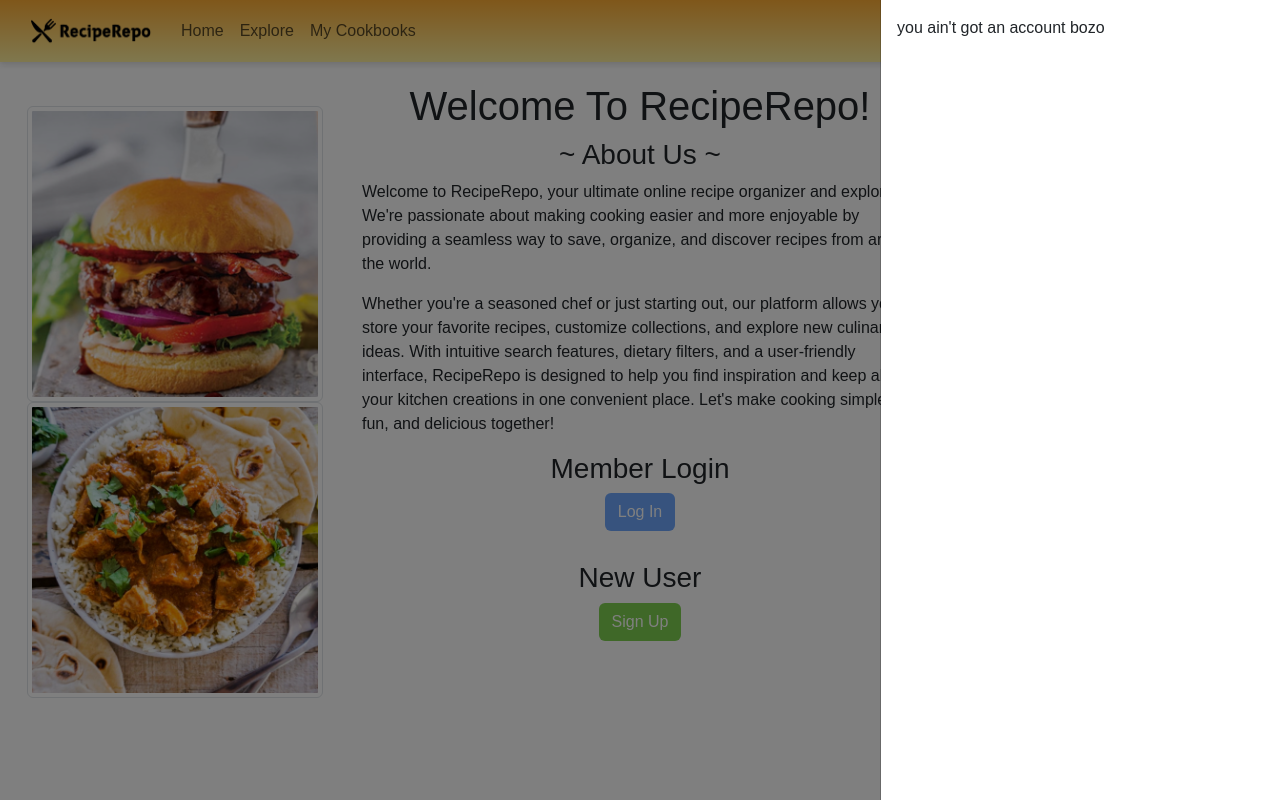
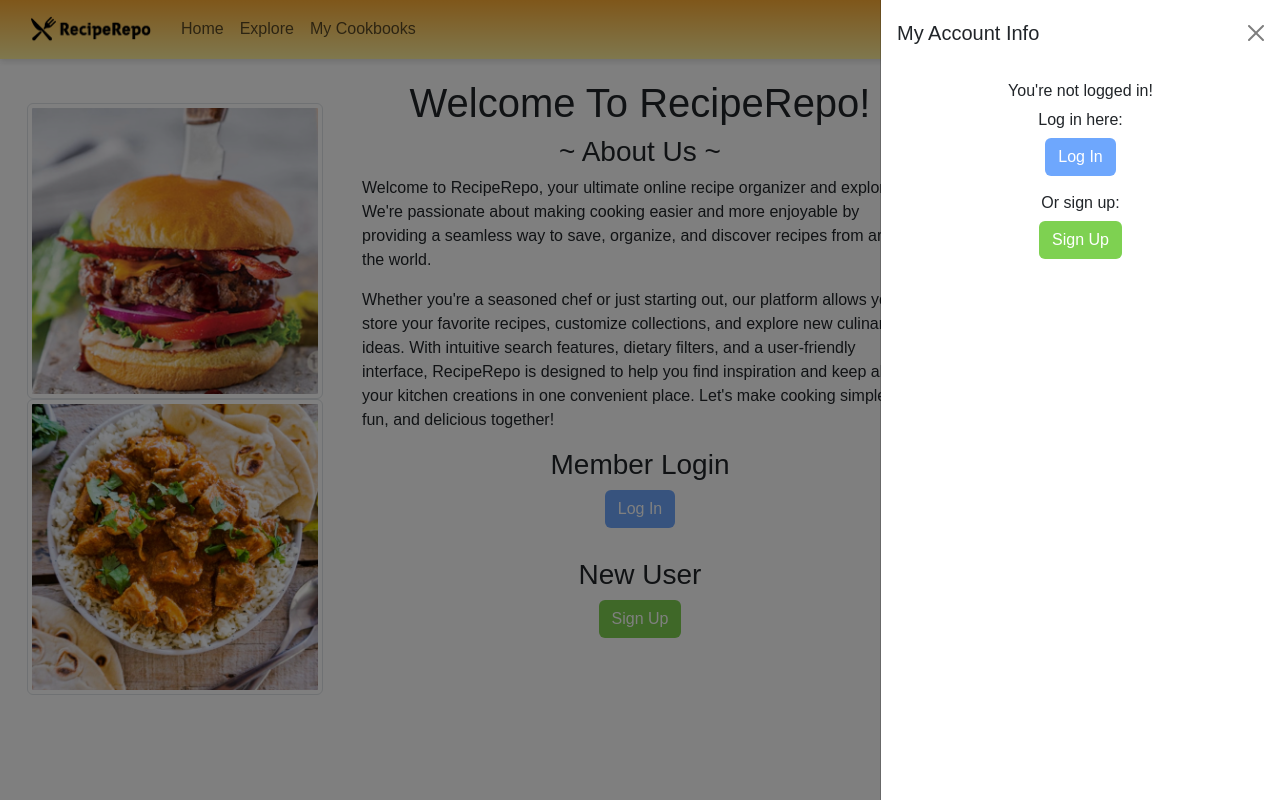
Before and after one commit to Lily-Hagen/RecipeRepo, a Flask app: page / in a window 1280 px wide, after a click that opens the changed part. Run offline with Flask 3, Linux system fonts and the light colour scheme; some web fonts are replaced.

Commit message:
almost done pt 2

```diff
--- a/website/templates/Home.html
+++ b/website/templates/Home.html
@@ -37,9 +37,8 @@
         <div class="offcanvas-header">
           <h5 class="offcanvas-title" id="offcanvasExampleLabel">My Account Info</h5>
           <button type="button" class="btn-close" data-bs-dismiss="offcanvas" aria-label="Close"></button>
-          <hr class="margin-top: 0px">
+          <hr class="margin-top: 0px; margin-bottom: -10px;">
         </div>
-
 
         <div class="offcanvas-body">
           <h6>First Name</h6>
@@ -49,28 +48,44 @@
             <div class="invalid-feedback">Field Cannot Be Empty</div>
           </div>
 
-          <h6>Last Name</h6>
+          <h6 style="margin-top: 15px;">Last Name</h6>
           <div class="input-group" style="margin-top: 10px; margin-bottom: 10px;">
             <span class="input-group-text"><i class="bi bi-person-fill"></i></span>
             <input type="text" class="form-control" name="account_last_name" id="account_last_name" value="{{ user.last_name }}">
             <div class="invalid-feedback">Field Cannot Be Empty</div>
           </div>
 
-          <h6>Email Address</h6>
+          <h6 style="margin-top: 15px;">Email Address</h6>
           <div class="input-group">
             <span class="input-group-text"><i class="bi bi-envelope-fill"></i></span>
             <input type="text" class="form-control" name="account_email" id="account_email" value="{{ user.email }}">
             <div class="invalid-feedback">Please Enter A Valid Email Address</div>
           </div>
 
-          <hr style="color: white;">
+          <hr style="color: white; margin-bottom: 0px;">
           <button type="submit" class="btn btn-signup">Save</button>
 
         </div>
       </form>
     {% else %}
       <div class="offcanvas-header">
-        <p>you ain't got an account bozo</p>
+        <h5 class="offcanvas-title" id="offcanvasExampleLabel">My Account Info</h5>
+        <button type="button" class="btn-close" data-bs-dismiss="offcanvas" aria-label="Close"></button>
+        <hr class="margin-top: 0px; margin-bottom: -10px;">
+      </div>
+
+      <div class="offcanvas-body">
+        <h6 align="center">You're not logged in!</h6>
+
+        <p align="center">Log in here:</p>
+        <div align="center" style="margin-top: -10px;">
+          <a href="{{ url_for('auth.login') }}" class="btn btn-login fw-medium">Log In</a>
+        </div>
+
+        <p align="center" style="margin-top: 15px;">Or sign up:</p>
+        <div align="center" style="margin-top: -10px;">
+          <a href="{{ url_for('auth.sign_up') }}" class="btn btn-signup fw-medium">Sign Up</a>
+        </div>
       </div>
     {% endif %}
   </div>
--- a/website/templates/base.html
+++ b/website/templates/base.html
@@ -36,7 +36,7 @@
   </head>
   <body>
     <nav class="navbar navbar-expand-lg" role="navigation" style="background-image: linear-gradient(to bottom, #ffae35, #fff09d); box-shadow: 0 .125rem .375rem rgba(0, 0, 0, .2); vertical-align: middle;">
-      <div class="container-fluid">
+      <div class="container-fluid d-flex">
         <!-- Logo that links to Home -->
         <div class="navbar-header">
           <a class="navbar-brand fw-bold" href="/" style="padding-left: 1rem;">
@@ -52,12 +52,12 @@
         </ul>
 
         <!-- Account Icon Offcanvas -->
-        <ul class="nav navbar-nav navbar-right mb-2 mb-lg-0" style="margin-top: -10px;">
-          <li class="navbar-text"><a class="nav-link" href="/logout">Log Out</a></li>
-          <li><button class="btn btn-acc navbar-btn" type="button" data-bs-toggle="offcanvas" data-bs-target="#offcanvas1" aria-controls="accountOffcanvasLabel" id="makeChangeBtn">
+        <div class="d-flex align-items-end mb-lg-0">
+          <a class="navbar-text nav-link" href="/logout" style="padding-right: 15px;">Log Out</a>
+          <button class="btn btn-acc navbar-btn" type="button" data-bs-toggle="offcanvas" data-bs-target="#offcanvas1" aria-controls="accountOffcanvasLabel" id="makeChangeBtn">
             <i class="bi bi-person-circle" style="font-size: 1.2rem;"></i>
-          </button></li>
-        </ul>
+          </button>
+        </div>
 
       </div>
     </nav>
```
